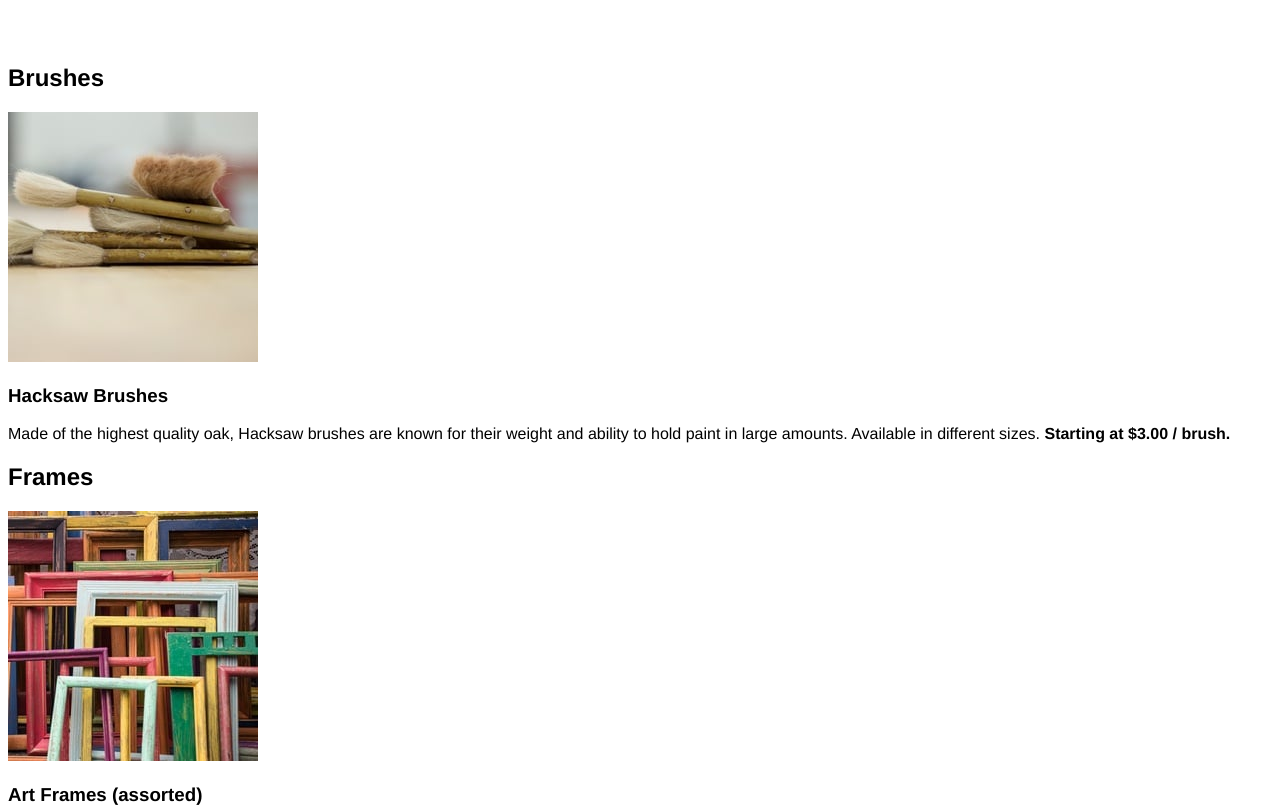
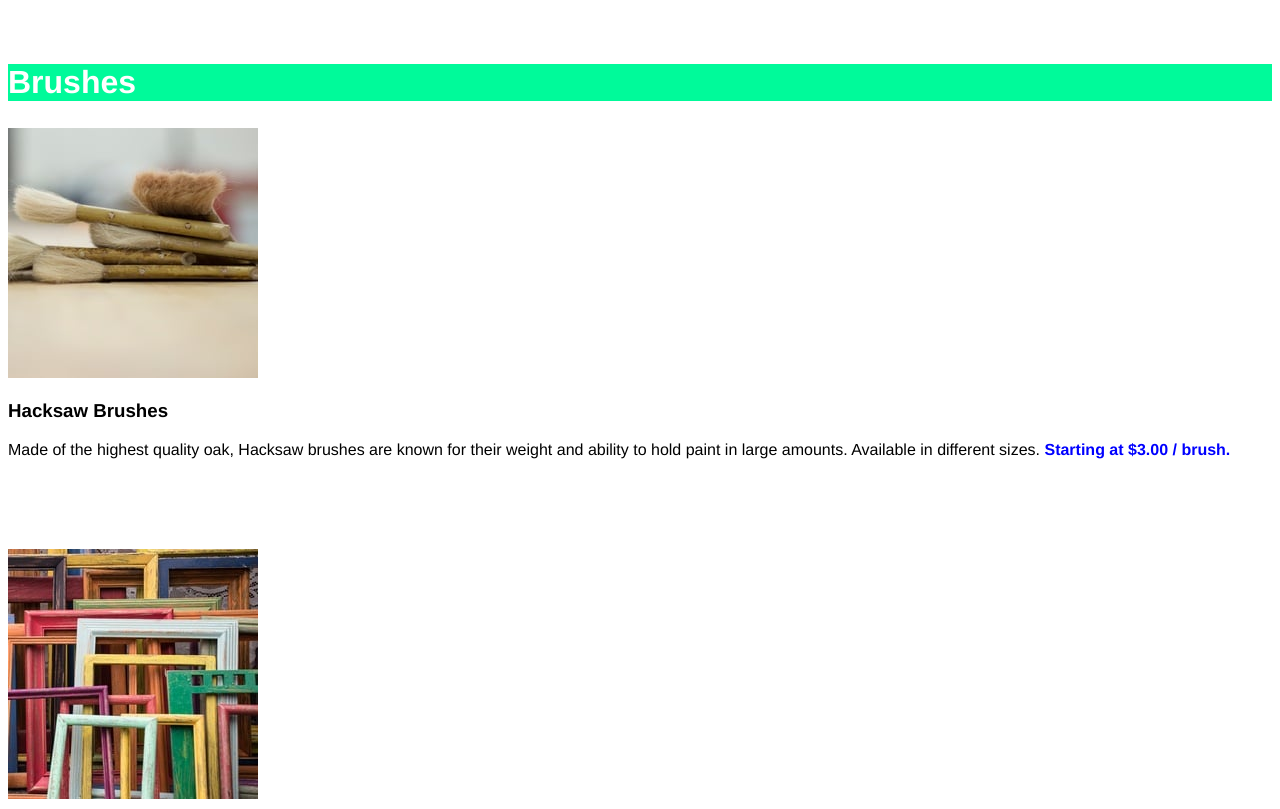
Before and after one commit to ipaulaabro/dasmotos-arts-crafts, a plain HTML site: page index.html in a window 1280 px wide. Shown: the part 185-994 px from the top of the page. Drawn offline with Linux system fonts and the light colour scheme.

Commit message:
style brushes section

```diff
--- a/css/style.css
+++ b/css/style.css
@@ -11,3 +11,16 @@ h1 {
   color: khaki;
   text-align: center;
 }
+
+h2 {
+  font-size: 32px;
+  color: white;
+}
+
+#brushes {
+  background-color: mediumspringgreen;
+}
+
+strong {
+  color: blue;
+}
```
